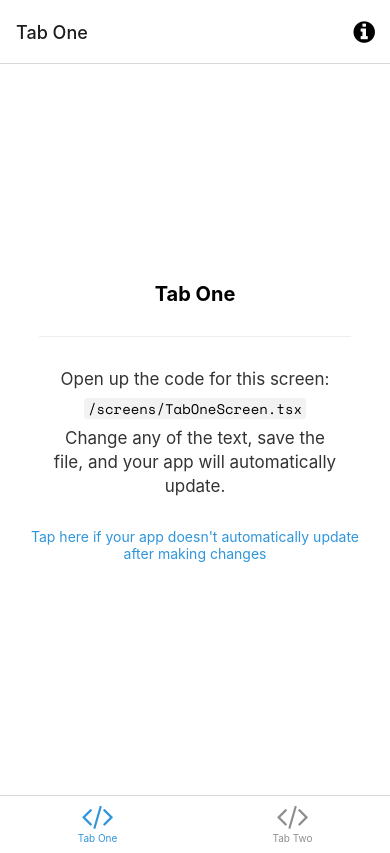
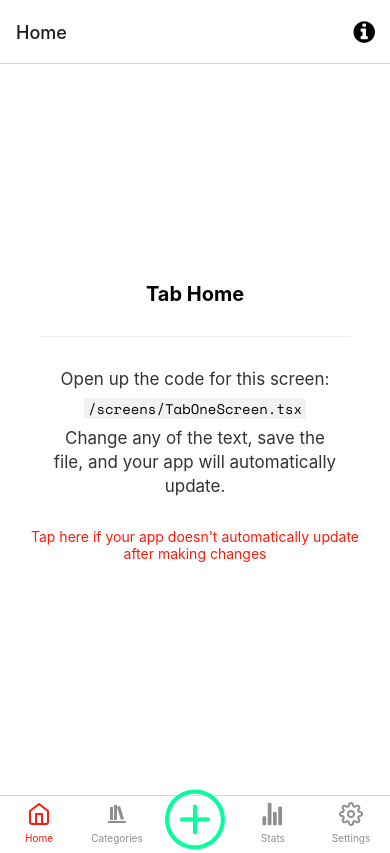
Before and after one commit to tote93/budget-tracker, a React Native app: screen /TabHome in a window 390 px wide. Built offline with nearby package versions, Linux system fonts and the light colour scheme; what expo-linking would draw is missing.

Commit message:
Added bottom tab-bar styles

```diff
--- a/constants/Colors.ts
+++ b/constants/Colors.ts
@@ -1,4 +1,4 @@
-const tintColorLight = '#2f95dc';
+const tintColorLight = '#FB1C0B';
 const tintColorDark = '#fff';
 
 export default {
--- a/navigation/index.tsx
+++ b/navigation/index.tsx
@@ -3,27 +3,29 @@
  * https://reactnavigation.org/docs/getting-started
  *
  */
-import { FontAwesome } from '@expo/vector-icons';
-import { createBottomTabNavigator } from '@react-navigation/bottom-tabs';
-import { NavigationContainer, DefaultTheme, DarkTheme } from '@react-navigation/native';
-import { createNativeStackNavigator } from '@react-navigation/native-stack';
-import * as React from 'react';
-import { ColorSchemeName, Pressable } from 'react-native';
 
-import Colors from '../constants/Colors';
-import useColorScheme from '../hooks/useColorScheme';
-import ModalScreen from '../screens/ModalScreen';
-import NotFoundScreen from '../screens/NotFoundScreen';
-import TabOneScreen from '../screens/TabOneScreen';
-import TabTwoScreen from '../screens/TabTwoScreen';
-import { RootStackParamList, RootTabParamList, RootTabScreenProps } from '../types';
-import LinkingConfiguration from './LinkingConfiguration';
+import { createBottomTabNavigator } from "@react-navigation/bottom-tabs";
+import { NavigationContainer, DefaultTheme, DarkTheme } from "@react-navigation/native";
+import { createNativeStackNavigator } from "@react-navigation/native-stack";
+import * as React from "react";
+import { ColorSchemeName, Pressable } from "react-native";
+import { FontAwesome, AntDesign, Feather, Ionicons, MaterialCommunityIcons } from "@expo/vector-icons";
+
+import Colors from "../constants/Colors";
+import useColorScheme from "../hooks/useColorScheme";
+import ModalScreen from "../screens/ModalScreen";
+import NotFoundScreen from "../screens/NotFoundScreen";
+import HomeTab from "../screens/TabHomeScreen";
+import { RootStackParamList, RootTabParamList, RootTabScreenProps } from "../types";
+import LinkingConfiguration from "./LinkingConfiguration";
+import SettingsScreen from "../screens/TabSettingsScreen";
+import TabCategoriesScreen from "../screens/TabCategoriesScreen";
+import TabNewItemScreen from "../screens/TabNewItemScreen";
+import TabStatsScreen from "../screens/TabStatsScreen";
 
 export default function Navigation({ colorScheme }: { colorScheme: ColorSchemeName }) {
   return (
-    <NavigationContainer
-      linking={LinkingConfiguration}
-      theme={colorScheme === 'dark' ? DarkTheme : DefaultTheme}>
+    <NavigationContainer linking={LinkingConfiguration} theme={colorScheme === "dark" ? DarkTheme : DefaultTheme}>
       <RootNavigator />
     </NavigationContainer>
   );
@@ -39,8 +41,8 @@ function RootNavigator() {
   return (
     <Stack.Navigator>
       <Stack.Screen name="Root" component={BottomTabNavigator} options={{ headerShown: false }} />
-      <Stack.Screen name="NotFound" component={NotFoundScreen} options={{ title: 'Oops!' }} />
-      <Stack.Group screenOptions={{ presentation: 'modal' }}>
+      <Stack.Screen name="NotFound" component={NotFoundScreen} options={{ title: "Oops!" }} />
+      <Stack.Group screenOptions={{ presentation: "modal" }}>
         <Stack.Screen name="Modal" component={ModalScreen} />
       </Stack.Group>
     </Stack.Navigator>
@@ -58,50 +60,61 @@ function BottomTabNavigator() {
 
   return (
     <BottomTab.Navigator
-      initialRouteName="TabOne"
+      initialRouteName="TabHome"
       screenOptions={{
         tabBarActiveTintColor: Colors[colorScheme].tint,
-      }}>
+      }}
+    >
       <BottomTab.Screen
-        name="TabOne"
-        component={TabOneScreen}
-        options={({ navigation }: RootTabScreenProps<'TabOne'>) => ({
-          title: 'Tab One',
-          tabBarIcon: ({ color }) => <TabBarIcon name="code" color={color} />,
+        name="TabHome"
+        component={HomeTab}
+        options={({ navigation }: RootTabScreenProps<"TabHome">) => ({
+          title: "Home",
+          tabBarIcon: ({ color }) => <Feather name="home" size={24} color={color} />,
           headerRight: () => (
             <Pressable
-              onPress={() => navigation.navigate('Modal')}
+              onPress={() => navigation.navigate("Modal")}
               style={({ pressed }) => ({
                 opacity: pressed ? 0.5 : 1,
-              })}>
-              <FontAwesome
-                name="info-circle"
-                size={25}
-                color={Colors[colorScheme].text}
-                style={{ marginRight: 15 }}
-              />
+              })}
+            >
+              <FontAwesome name="info-circle" size={25} color={Colors[colorScheme].text} style={{ marginRight: 15 }} />
             </Pressable>
           ),
         })}
       />
       <BottomTab.Screen
-        name="TabTwo"
-        component={TabTwoScreen}
+        name="TabCategories"
+        component={TabCategoriesScreen}
         options={{
-          title: 'Tab Two',
-          tabBarIcon: ({ color }) => <TabBarIcon name="code" color={color} />,
+          title: "Categories",
+          tabBarIcon: ({ color }) => <MaterialCommunityIcons name="bookshelf" size={24} color={color} />,
+        }}
+      />
+      <BottomTab.Screen
+        name="TabAddNewItem"
+        component={TabNewItemScreen}
+        options={{
+          title: "",
+          tabBarIcon: ({ color }) => <AntDesign name="pluscircleo" style={{ color: "#0BFB9D", zIndex: 99, position: "absolute" }} size={60} />,
+        }}
+      />
+      <BottomTab.Screen
+        name="TabStats"
+        component={TabStatsScreen}
+        options={{
+          title: "Stats",
+          tabBarIcon: ({ color }) => <Ionicons name="stats-chart" size={24} color={color} />,
+        }}
+      />
+      <BottomTab.Screen
+        name="TabSettings"
+        component={SettingsScreen}
+        options={{
+          title: "Settings",
+          tabBarIcon: ({ color }) => <Feather name="settings" size={24} color={color} />,
         }}
       />
     </BottomTab.Navigator>
   );
 }
-
-/**
- * You can explore the built-in icon families and icons on the web at https://icons.expo.fyi/
- */
-function TabBarIcon(props: {
-  name: React.ComponentProps<typeof FontAwesome>['name'];
-  color: string;
-}) {
-  return <FontAwesome size={30} style={{ marginBottom: -3 }} {...props} />;
-}
--- /dev/null
+++ b/screens/TabCategoriesScreen.tsx
@@ -0,0 +1,31 @@
+import { StyleSheet } from "react-native";
+
+import EditScreenInfo from "../components/EditScreenInfo";
+import { Text, View } from "../components/Themed";
+import { RootTabScreenProps } from "../types";
+
+export default function TabCategoriesScreen({ navigation }: RootTabScreenProps<"TabCategories">) {
+  return (
+    <View style={styles.container}>
+      <Text style={styles.title}>Categories Tab</Text>
+      <View style={styles.separator} lightColor="#eee" darkColor="rgba(255,255,255,0.1)" />
+    </View>
+  );
+}
+
+const styles = StyleSheet.create({
+  container: {
+    flex: 1,
+    alignItems: "center",
+    justifyContent: "center",
+  },
+  title: {
+    fontSize: 20,
+    fontWeight: "bold",
+  },
+  separator: {
+    marginVertical: 30,
+    height: 1,
+    width: "80%",
+  },
+});
--- /dev/null
+++ b/screens/TabHomeScreen.tsx
@@ -0,0 +1,32 @@
+import { StyleSheet } from "react-native";
+
+import EditScreenInfo from "../components/EditScreenInfo";
+import { Text, View } from "../components/Themed";
+import { RootTabScreenProps } from "../types";
+
+export default function HomeTab({ navigation }: RootTabScreenProps<"TabHome">) {
+  return (
+    <View style={styles.container}>
+      <Text style={styles.title}>Tab Home</Text>
+      <View style={styles.separator} lightColor="#eee" darkColor="rgba(255,255,255,0.1)" />
+      <EditScreenInfo path="/screens/TabOneScreen.tsx" />
+    </View>
+  );
+}
+
+const styles = StyleSheet.create({
+  container: {
+    flex: 1,
+    alignItems: "center",
+    justifyContent: "center",
+  },
+  title: {
+    fontSize: 20,
+    fontWeight: "bold",
+  },
+  separator: {
+    marginVertical: 30,
+    height: 1,
+    width: "80%",
+  },
+});
--- /dev/null
+++ b/screens/TabNewItemScreen.tsx
@@ -0,0 +1,31 @@
+import { StyleSheet } from "react-native";
+
+import EditScreenInfo from "../components/EditScreenInfo";
+import { Text, View } from "../components/Themed";
+import { RootTabScreenProps } from "../types";
+
+export default function TabNewItemScreen({ navigation }: RootTabScreenProps<"TabAddNewItem">) {
+  return (
+    <View style={styles.container}>
+      <Text style={styles.title}>Tab New Item</Text>
+      <View style={styles.separator} lightColor="#eee" darkColor="rgba(255,255,255,0.1)" />
+    </View>
+  );
+}
+
+const styles = StyleSheet.create({
+  container: {
+    flex: 1,
+    alignItems: "center",
+    justifyContent: "center",
+  },
+  title: {
+    fontSize: 20,
+    fontWeight: "bold",
+  },
+  separator: {
+    marginVertical: 30,
+    height: 1,
+    width: "80%",
+  },
+});
--- a/screens/TabOneScreen.tsx
+++ /dev/null
@@ -1,32 +0,0 @@
-import { StyleSheet } from 'react-native';
-
-import EditScreenInfo from '../components/EditScreenInfo';
-import { Text, View } from '../components/Themed';
-import { RootTabScreenProps } from '../types';
-
-export default function TabOneScreen({ navigation }: RootTabScreenProps<'TabOne'>) {
-  return (
-    <View style={styles.container}>
-      <Text style={styles.title}>Tab One</Text>
-      <View style={styles.separator} lightColor="#eee" darkColor="rgba(255,255,255,0.1)" />
-      <EditScreenInfo path="/screens/TabOneScreen.tsx" />
-    </View>
-  );
-}
-
-const styles = StyleSheet.create({
-  container: {
-    flex: 1,
-    alignItems: 'center',
-    justifyContent: 'center',
-  },
-  title: {
-    fontSize: 20,
-    fontWeight: 'bold',
-  },
-  separator: {
-    marginVertical: 30,
-    height: 1,
-    width: '80%',
-  },
-});
--- /dev/null
+++ b/screens/TabSettingsScreen.tsx
@@ -0,0 +1,31 @@
+import { StyleSheet } from "react-native";
+
+import EditScreenInfo from "../components/EditScreenInfo";
+import { Text, View } from "../components/Themed";
+import { RootTabScreenProps } from "../types";
+
+export default function SettingsScreen({ navigation }: RootTabScreenProps<"TabSettings">) {
+  return (
+    <View style={styles.container}>
+      <Text style={styles.title}>Settings Tab</Text>
+      <View style={styles.separator} lightColor="#eee" darkColor="rgba(255,255,255,0.1)" />
+    </View>
+  );
+}
+
+const styles = StyleSheet.create({
+  container: {
+    flex: 1,
+    alignItems: "center",
+    justifyContent: "center",
+  },
+  title: {
+    fontSize: 20,
+    fontWeight: "bold",
+  },
+  separator: {
+    marginVertical: 30,
+    height: 1,
+    width: "80%",
+  },
+});
--- /dev/null
+++ b/screens/TabStatsScreen.tsx
@@ -0,0 +1,30 @@
+import { StyleSheet } from "react-native";
+
+import { Text, View } from "../components/Themed";
+import { RootTabScreenProps } from "../types";
+
+export default function TabStatsScreen({ navigation }: RootTabScreenProps<"TabStats">) {
+  return (
+    <View style={styles.container}>
+      <Text style={styles.title}>Stats Tab</Text>
+      <View style={styles.separator} lightColor="#eee" darkColor="rgba(255,255,255,0.1)" />
+    </View>
+  );
+}
+
+const styles = StyleSheet.create({
+  container: {
+    flex: 1,
+    alignItems: "center",
+    justifyContent: "center",
+  },
+  title: {
+    fontSize: 20,
+    fontWeight: "bold",
+  },
+  separator: {
+    marginVertical: 30,
+    height: 1,
+    width: "80%",
+  },
+});
--- a/screens/TabTwoScreen.tsx
+++ /dev/null
@@ -1,31 +0,0 @@
-import { StyleSheet } from 'react-native';
-
-import EditScreenInfo from '../components/EditScreenInfo';
-import { Text, View } from '../components/Themed';
-
-export default function TabTwoScreen() {
-  return (
-    <View style={styles.container}>
-      <Text style={styles.title}>Tab Two</Text>
-      <View style={styles.separator} lightColor="#eee" darkColor="rgba(255,255,255,0.1)" />
-      <EditScreenInfo path="/screens/TabTwoScreen.tsx" />
-    </View>
-  );
-}
-
-const styles = StyleSheet.create({
-  container: {
-    flex: 1,
-    alignItems: 'center',
-    justifyContent: 'center',
-  },
-  title: {
-    fontSize: 20,
-    fontWeight: 'bold',
-  },
-  separator: {
-    marginVertical: 30,
-    height: 1,
-    width: '80%',
-  },
-});
```
Also changed, not shown: types.tsx (+10 -13 lines), 2 other files (tests, documents, lock files or other folders).
